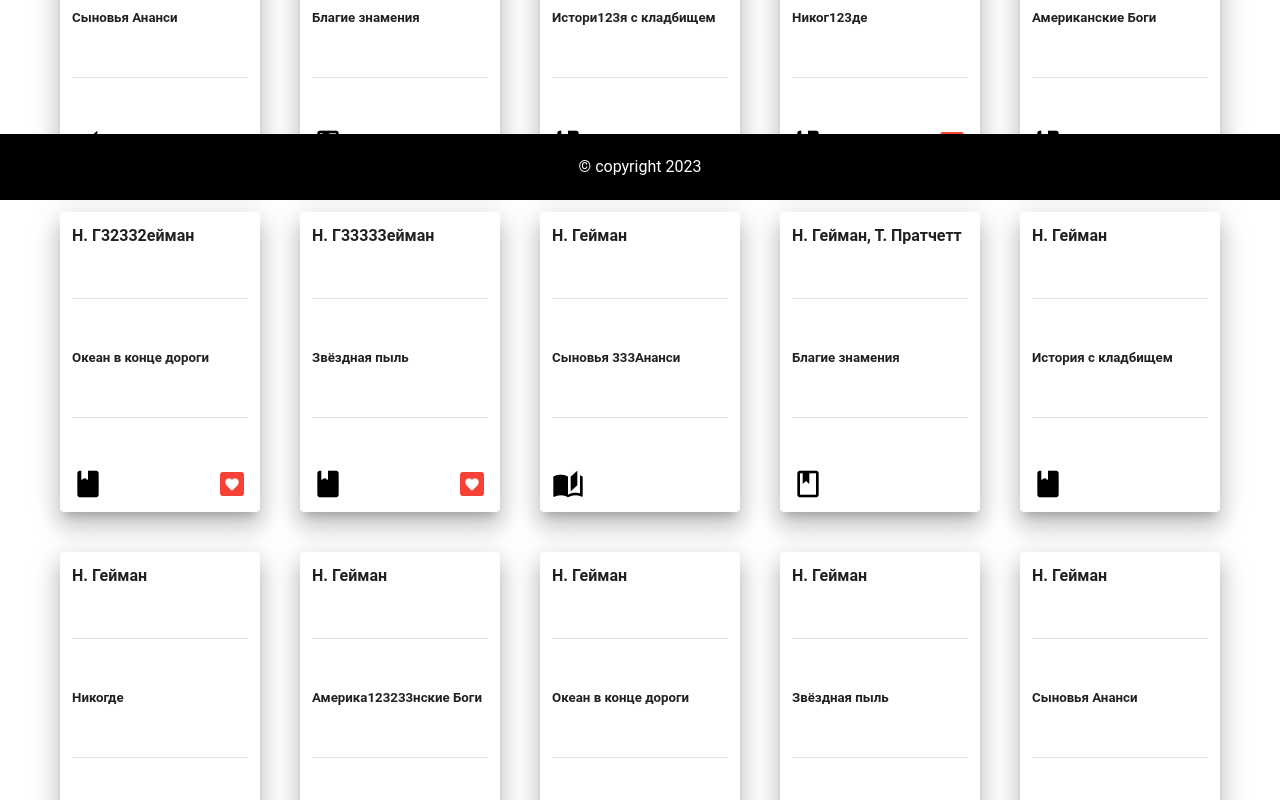
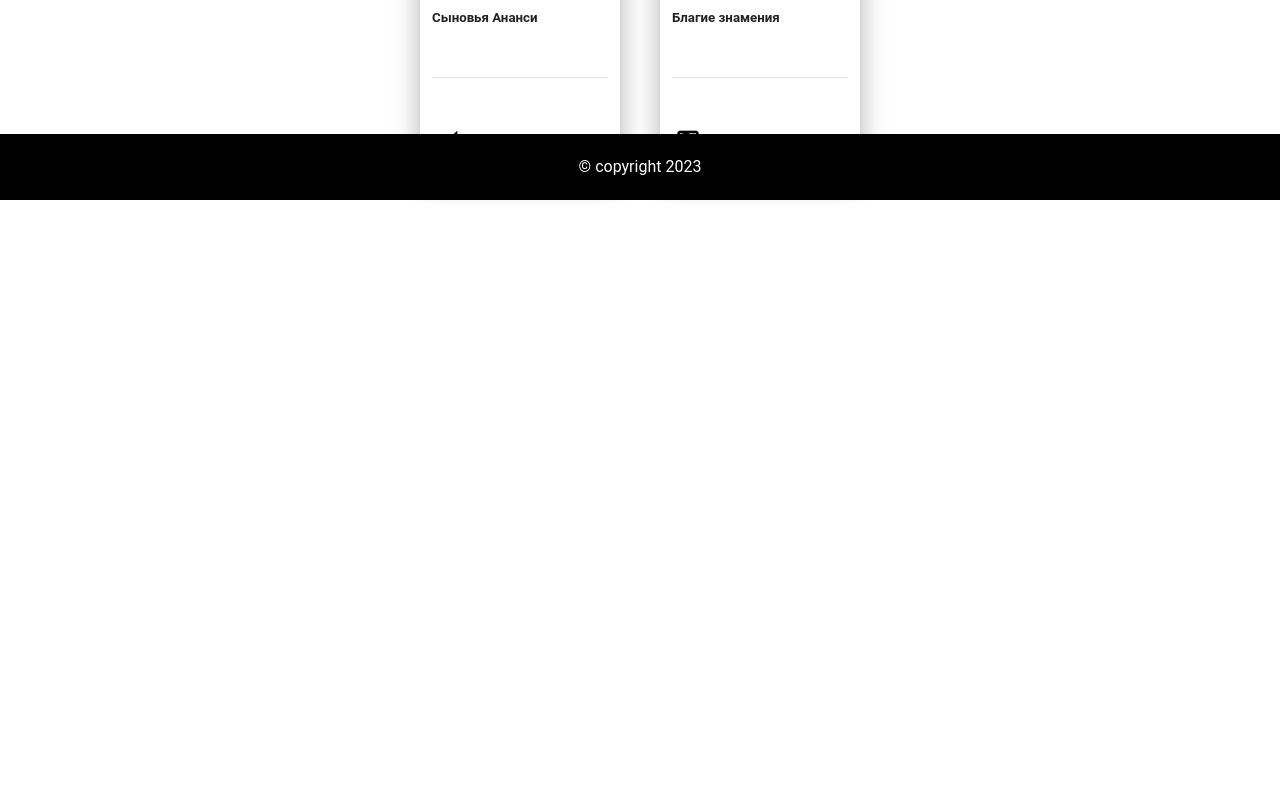
Before and after one commit to Potapov-AA/J-BLOG, a Vue app: page /books in a window 1280 px wide. Shown: the part 600-1400 px from the top of the page. After the commit the page ends 872 px from the top, so only its background shows below. Built offline with nearby package versions, Linux system fonts and the light colour scheme.

Commit message:
Убрал из списка тестовые записи

```diff
--- a/src/stores/books.js
+++ b/src/stores/books.js
@@ -52,175 +52,6 @@ const defaultValue = [
     status: "Запланирована",
     isFavorite: false
   },
-  {
-    id: 0,
-    title: "Истори123я с кладбищем",
-    author: "Н. Гейман",
-    status: "Прочтена",
-    isFavorite: false,
-  },
-  {
-    id: 1,
-    title: "Никог123де",
-    author: "Н. Гейман",
-    status: "Прочтена",
-    isFavorite: true,
-  },
-  {
-    id: 2,
-    title: "Американские Боги",
-    author: "Н. Г123213ейман",
-    status: "Прочтена",
-    isFavorite: false,
-  },
-  {
-    id: 3,
-    title: "Океан в конце дороги",
-    author: "Н. Г32332ейман",
-    status: "Прочтена",
-    isFavorite: true,
-  },
-  {
-    id: 4,
-    title: "Звёздная пыль",
-    author: "Н. Г33333ейман",
-    status: "Прочтена",
-    isFavorite: true,
-  },
-  {
-    id: 5,
-    title: "Сыновья 333Ананси",
-    author: "Н. Гейман",
-    status: "Читаю",
-    isFavorite: false
-  },
-  {
-    id: 6,
-    title: "Благие знамения",
-    author: "Н. Гейман, Т. Пратчетт",
-    status: "Запланирована",
-    isFavorite: false
-  },
-  {
-    id: 0,
-    title: "История с кладбищем",
-    author: "Н. Гейман",
-    status: "Прочтена",
-    isFavorite: false,
-  },
-  {
-    id: 1,
-    title: "Никогде",
-    author: "Н. Гейман",
-    status: "Прочтена",
-    isFavorite: true,
-  },
-  {
-    id: 2,
-    title: "Америка123233нские Боги",
-    author: "Н. Гейман",
-    status: "Прочтена",
-    isFavorite: false,
-  },
-  {
-    id: 3,
-    title: "Океан в конце дороги",
-    author: "Н. Гейман",
-    status: "Прочтена",
-    isFavorite: true,
-  },
-  {
-    id: 4,
-    title: "Звёздная пыль",
-    author: "Н. Гейман",
-    status: "Прочтена",
-    isFavorite: true,
-  },
-  {
-    id: 5,
-    title: "Сыновья Ананси",
-    author: "Н. Гейман",
-    status: "Читаю",
-    isFavorite: false
-  },
-  {
-    id: 6,
-    title: "Благие знамения",
-    author: "Н. Гейман, Т. Пратчетт",
-    status: "Запланирована",
-    isFavorite: false
-  },
-  {
-    id: 2,
-    title: "Америка123233нские Боги",
-    author: "Н. Гейман",
-    status: "Прочтена",
-    isFavorite: false,
-  },
-  {
-    id: 2,
-    title: "Америка123233нские Боги",
-    author: "Н. Гейман",
-    status: "Прочтена",
-    isFavorite: false,
-  },
-  {
-    id: 2,
-    title: "Америка123233нские Боги",
-    author: "Н. Гейман",
-    status: "Прочтена",
-    isFavorite: false,
-  },
-  {
-    id: 2,
-    title: "Америка123233нские Боги",
-    author: "Н. Гейман",
-    status: "Прочтена",
-    isFavorite: false,
-  },
-  {
-    id: 2,
-    title: "Америка123233нские Боги",
-    author: "Н. Гейман",
-    status: "Прочтена",
-    isFavorite: false,
-  },
-  {
-    id: 2,
-    title: "Америка123233нские Боги",
-    author: "Н. Гейман",
-    status: "Прочтена",
-    isFavorite: false,
-  },
-  {
-    id: 2,
-    title: "Америка123233нские Боги",
-    author: "Н. Гейман",
-    status: "Прочтена",
-    isFavorite: false,
-  },
-  {
-    id: 2,
-    title: "Америка123233нские Боги",
-    author: "Н. Гейман",
-    status: "Прочтена",
-    isFavorite: false,
-  },
-  {
-    id: 2,
-    title: "Америка123233нские Боги",
-    author: "Н. Гейман",
-    status: "Прочтена",
-    isFavorite: false,
-  },
-  {
-    id: 2,
-    title: "Америка123233нские Боги",
-    author: "Н. Гейман",
-    status: "Прочтена",
-    isFavorite: false,
-  },
-
 ];
 
 const getValue = () => {
```
